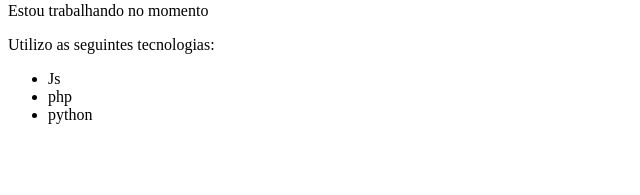
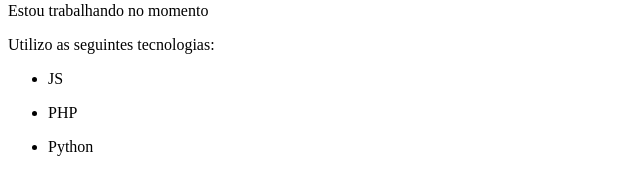
Before and after one commit to LuizGenuino/cardapio_online_vue_3, a Vue app: page / in a window 1280 px wide. Shown: the part 223-418 px from the top of the page, without its empty margins (0-640 px from the left). Built offline with nearby package versions, Linux system fonts and the light colour scheme.

Commit message:
feat: introduction to v-if, v-show and v-for directives

```diff
--- a/src/components/Info.vue
+++ b/src/components/Info.vue
@@ -1,16 +1,24 @@
 <template>
     <div>
-        <p>Estou trabalhando no momento</p>
+        <p v-if="isWorking" >Estou trabalhando no momento</p>
+        <p v-else >Estou em busca de novas oportunidades!</p>
         <p>Utilizo as seguintes tecnologias:</p>
-        <ul>
-            <li>Js</li>
-            <li>php</li>
-            <li>python</li>
+        <ul v-for="item in skills" :key="item">
+            <li>{{ item }}</li>
         </ul>
+        <p v-show="show_email" >Mande uma mensagem para: {{ email }}</p>
     </div>
 </template>
 <script>
 export default {
-    name: "Info"
+    name: "Info",
+    data() {
+        return {
+            isWorking: true,
+            skills: ["JS", "PHP", "Python"],
+            show_email: false,
+            email: "luizgustavo@email.com"
+        }
+    }
 }
 </script>
```
